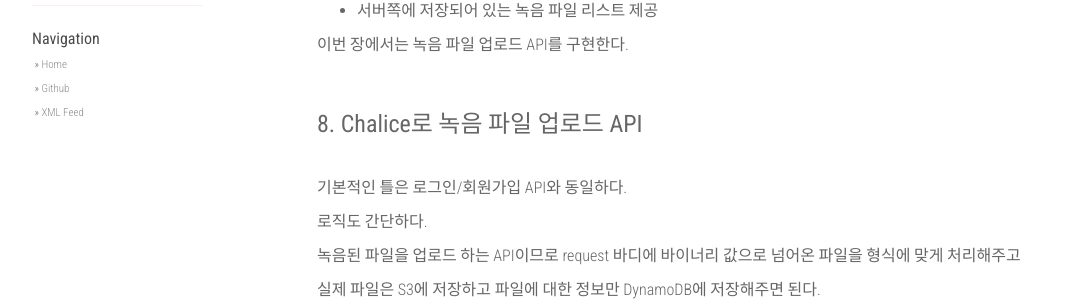
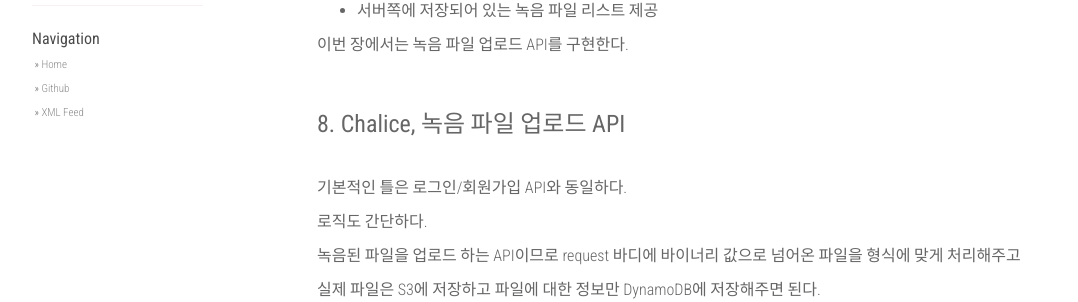
Before and after one commit to lee-seul/lee-seul.github.com, a Jekyll site: the page built from _posts/2018-05-17-python-serverless-microframework-07.markdown, in a window 1280 px wide and 900 px high. Shown: the part 362-664 px from the top of the window, without its empty margins (53-1131 px from the left). Built offline with Jekyll 4.4.1, drawn with Linux system fonts in a browser that asks for light colours; nearby versions of some CDN libraries; comment, search, counter and statistics services are not loaded.

Commit message:
이전 포스팅 내용 수정

```diff
--- a/_posts/2018-05-16-python-serverless-microframework-06.markdown
+++ b/_posts/2018-05-16-python-serverless-microframework-06.markdown
@@ -30,7 +30,7 @@ encoding: UTF-8
 <br>
 
 
-### 7. Chalice로 로그인/회원가입 API
+### 7. Chalice, 로그인/회원가입 API
 <br>
 
 
--- a/_posts/2018-05-17-python-serverless-microframework-07.markdown
+++ b/_posts/2018-05-17-python-serverless-microframework-07.markdown
@@ -27,7 +27,7 @@ encoding: UTF-8
 <br>
 
 
-### 8. Chalice로 녹음 파일 업로드 API
+### 8. Chalice, 녹음 파일 업로드 API
 
 <br>
 
```
